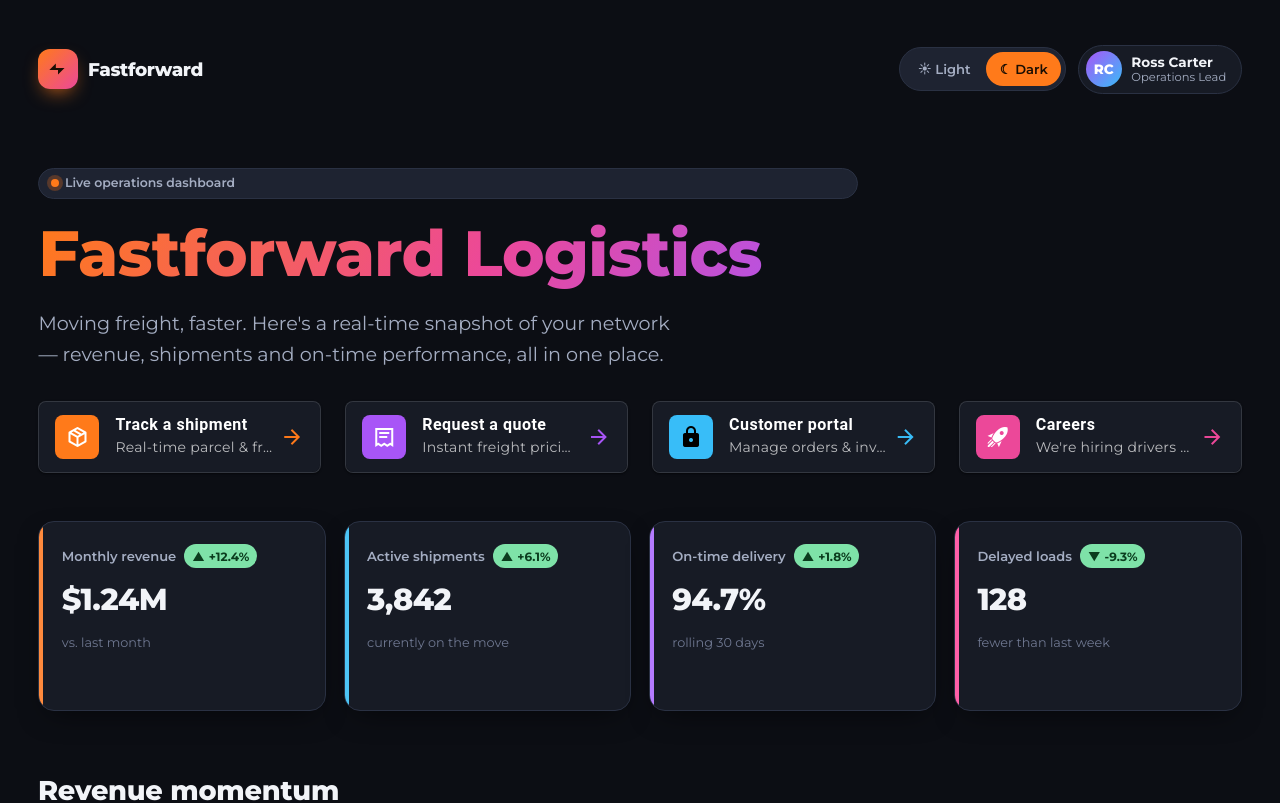
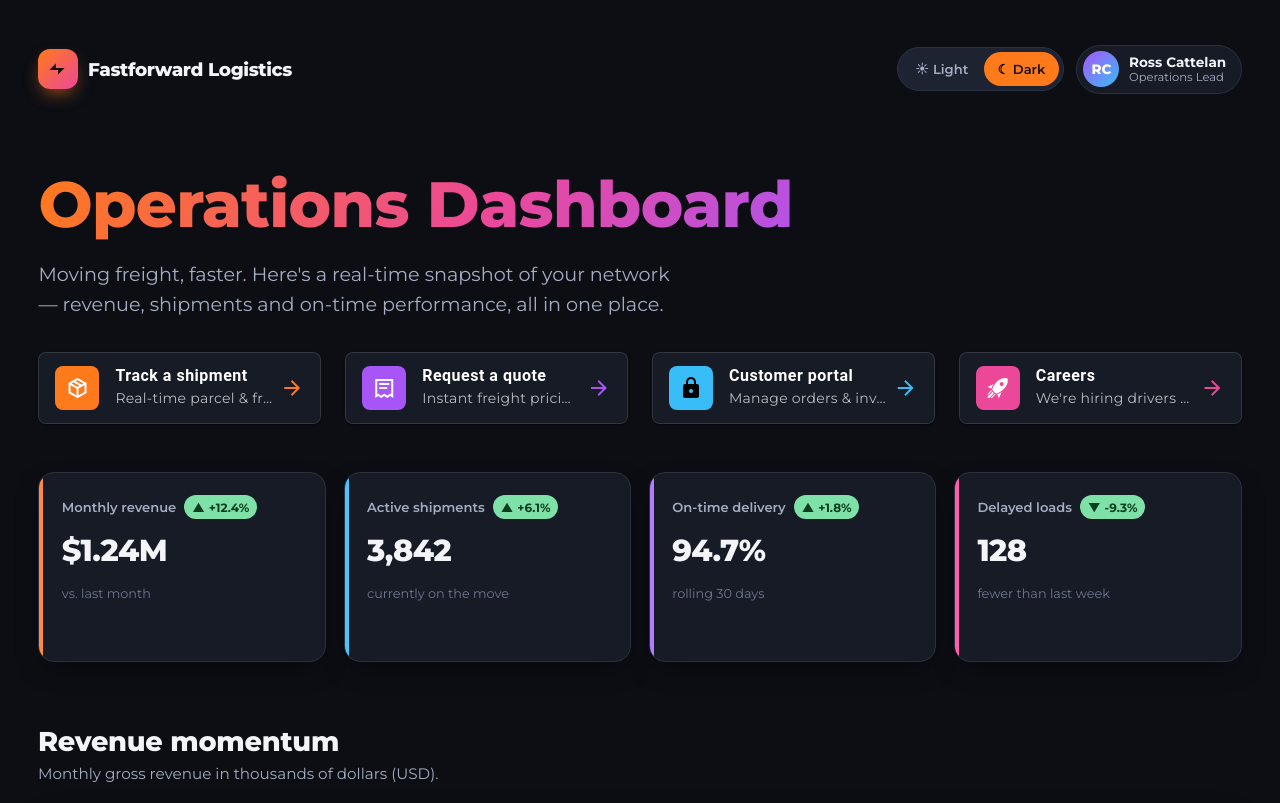
Before and after one commit to RausCa/lesson-6, a Vue app in the folder my-vue-app/: page / in a window 1280 px wide. Shown: the top 803 px of the page. Built offline with nearby package versions, Linux system fonts and the light colour scheme.

Commit message:
Update user profile name and modify header title in HomeView

```diff
--- a/my-vue-app/src/components/AppHeader.vue
+++ b/my-vue-app/src/components/AppHeader.vue
@@ -16,7 +16,7 @@ const { theme, setTheme } = useTheme()
           <path d="M4 13l6-6v4h8l-6 6v-4z" fill="currentColor" />
         </svg>
       </span>
-      <span class="brand-name">Fastforward</span>
+      <span class="brand-name">Fastforward Logistics</span>
     </div>
 
     <div class="actions">
--- a/my-vue-app/src/data/dashboard.ts
+++ b/my-vue-app/src/data/dashboard.ts
@@ -39,7 +39,7 @@ export interface UserProfile {
 }
 
 export const currentUser: UserProfile = {
-  name: 'Ross Carter',
+  name: 'Ross Cattelan',
   role: 'Operations Lead',
   company: 'Fastforward Logistics',
   email: 'ross@fastforward.io',
--- a/my-vue-app/src/views/HomeView.vue
+++ b/my-vue-app/src/views/HomeView.vue
@@ -20,10 +20,7 @@ function drill(target: string) {
     <!-- Hero -->
     <section class="hero">
       <div class="hero-copy">
-        <span class="ff-chip">
-          <span class="dot" aria-hidden="true" /> Live operations dashboard
-        </span>
-        <h1>Fastforward Logistics</h1>
+        <h1>Operations Dashboard</h1>
         <p class="lede">
           Moving freight, faster. Here's a real-time snapshot of your network —
           revenue, shipments and on-time performance, all in one place.
@@ -111,14 +108,6 @@ function drill(target: string) {
   margin-bottom: 2rem;
 }
 
-.dot {
-  width: 8px;
-  height: 8px;
-  border-radius: 50%;
-  background: var(--brand-orange);
-  box-shadow: 0 0 0 4px color-mix(in srgb, var(--brand-orange) 25%, transparent);
-}
-
 h1 {
   font-size: clamp(2.4rem, 6vw, 4rem);
   font-weight: 800;
```
